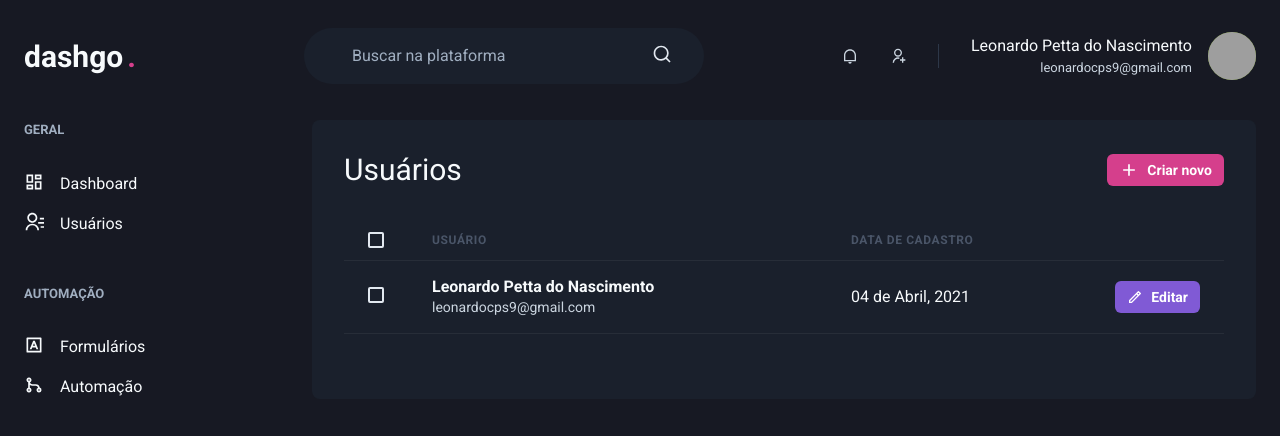
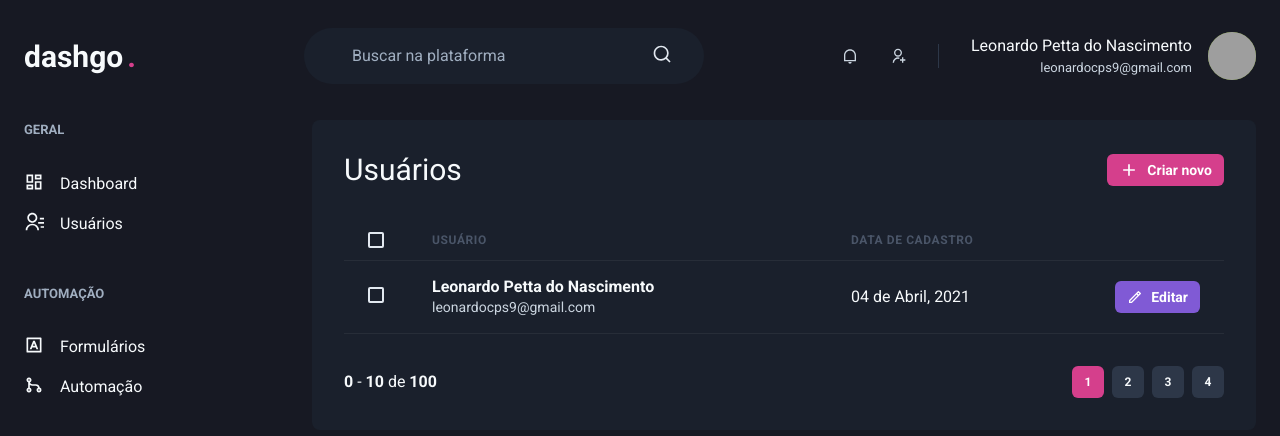
Before and after one commit to Aprendizado-cursos/dashgo, a Next.js app: page /users in a window 1280 px wide. Shown: the top 436 px of the page. Built offline with nearby package versions, Linux system fonts and the light colour scheme; grey boxes are pictures that could not be loaded.

Commit message:
feat(Component: Pagination): :sparkles: Criação do componente

```diff
--- /dev/null
+++ b/src/components/Pagination.tsx
@@ -0,0 +1,32 @@
+import { Stack, Button, Box } from "@chakra-ui/react";
+
+export function Pagination() {
+    return (
+        <Stack direction="row" mt="8" justify="space-between" align="center" spacing="6">
+            <Box>
+                <strong>0</strong> - <strong>10</strong> de <strong>100</strong>
+            </Box>
+            <Stack direction="row" spacing="2">
+                <Button
+                    size="sm"
+                    fontSize="xs"
+                    width="4"
+                    colorScheme="pink"
+                    disabled
+                    _disabled={{ bgColor: "pink.500", cursor: "pointer" }}
+                >
+                    1
+                </Button>
+                <Button size="sm" fontSize="xs" width="4" bgColor="gray.700" _hover={{ bg: "gray.500" }}>
+                    2
+                </Button>
+                <Button size="sm" fontSize="xs" width="4" bgColor="gray.700" _hover={{ bg: "gray.500" }}>
+                    3
+                </Button>
+                <Button size="sm" fontSize="xs" width="4" bgColor="gray.700" _hover={{ bg: "gray.500" }}>
+                    4
+                </Button>
+            </Stack>
+        </Stack>
+    );
+}
--- a/src/pages/users/index.tsx
+++ b/src/pages/users/index.tsx
@@ -1,6 +1,7 @@
 import { Box, Flex, Heading, Button, Icon, Table, Thead, Tr, Th, Checkbox, Tbody, Td, Text } from "@chakra-ui/react";
 import { RiAddLine, RiPencilLine } from "react-icons/ri";
 import { Header } from "../../components/Header";
+import { Pagination } from "../../components/Pagination";
 import { Sidebar } from "../../components/Sidebar";
 
 export default function UserList() {
@@ -63,6 +64,7 @@
                             </Tr>
                         </Tbody>
                     </Table>
+                    <Pagination></Pagination>
                 </Box>
             </Flex>
         </Box>
```
